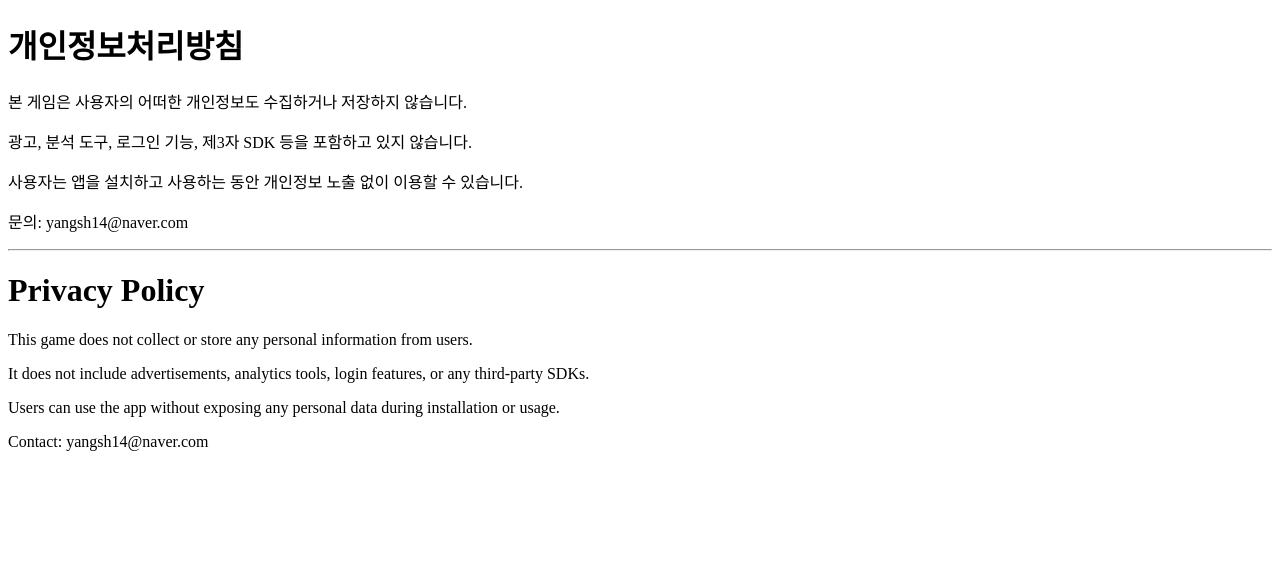
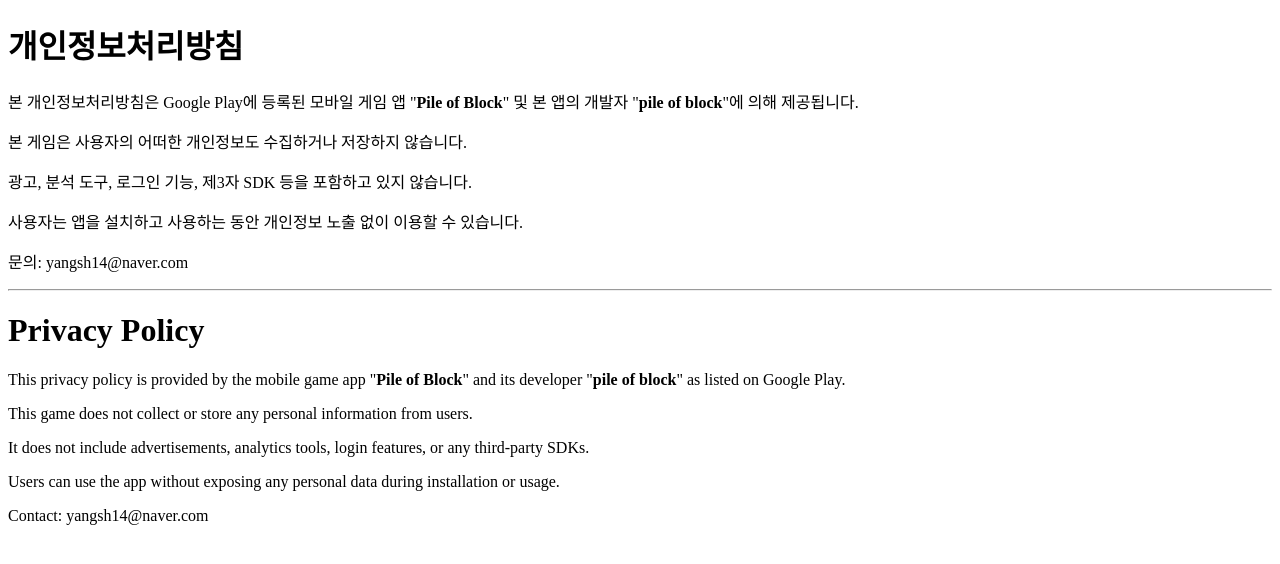
Before and after one commit to just-sheep/privacy-policy, a plain HTML site: page index.html in a window 1280 px wide. Drawn offline with Linux system fonts and the light colour scheme.

Commit message:
Update index.html

```diff
--- a/index.html
+++ b/index.html
@@ -6,6 +6,7 @@
 </head>
 <body>
   <h1>개인정보처리방침</h1>
+  <p>본 개인정보처리방침은 Google Play에 등록된 모바일 게임 앱 "<strong>Pile of Block</strong>" 및 본 앱의 개발자 "<strong>pile of block</strong>"에 의해 제공됩니다.</p>
   <p>본 게임은 사용자의 어떠한 개인정보도 수집하거나 저장하지 않습니다.</p>
   <p>광고, 분석 도구, 로그인 기능, 제3자 SDK 등을 포함하고 있지 않습니다.</p>
   <p>사용자는 앱을 설치하고 사용하는 동안 개인정보 노출 없이 이용할 수 있습니다.</p>
@@ -14,6 +15,7 @@
   <hr>
 
   <h1>Privacy Policy</h1>
+  <p>This privacy policy is provided by the mobile game app "<strong>Pile of Block</strong>" and its developer "<strong>pile of block</strong>" as listed on Google Play.</p>
   <p>This game does not collect or store any personal information from users.</p>
   <p>It does not include advertisements, analytics tools, login features, or any third-party SDKs.</p>
   <p>Users can use the app without exposing any personal data during installation or usage.</p>
```
